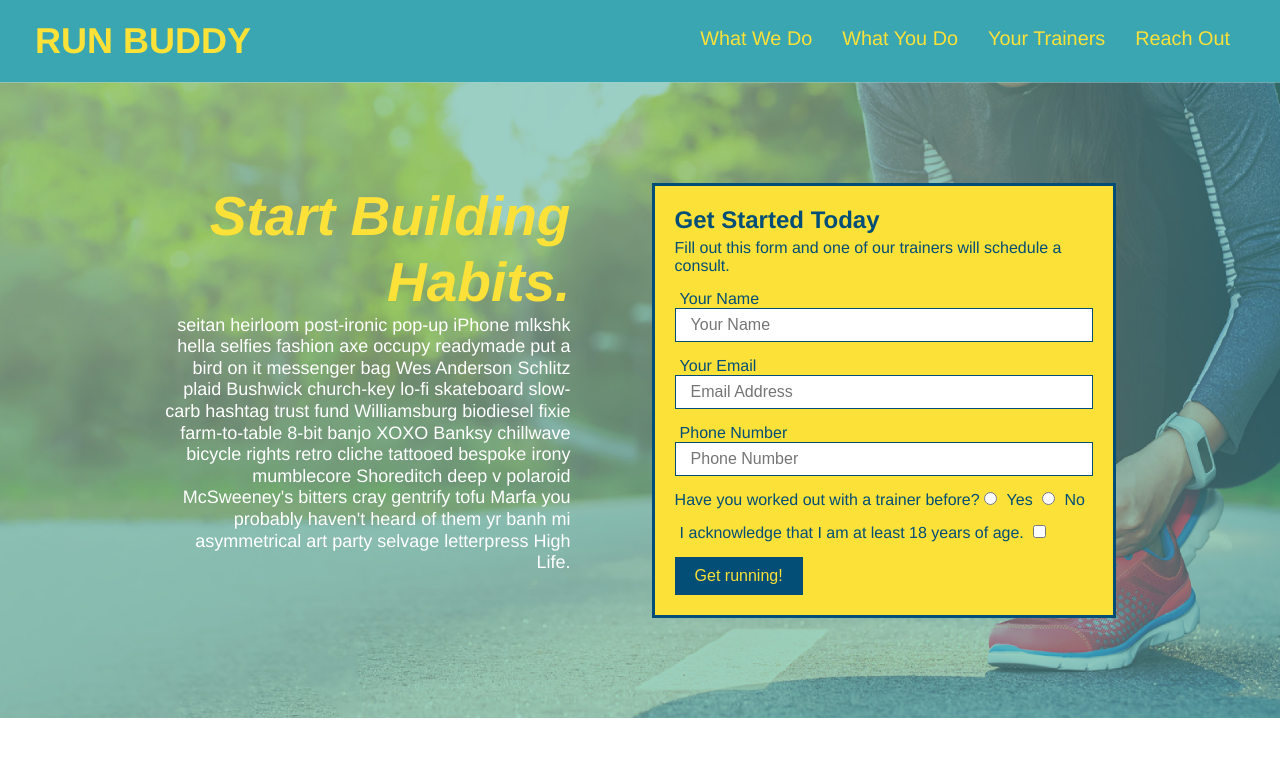
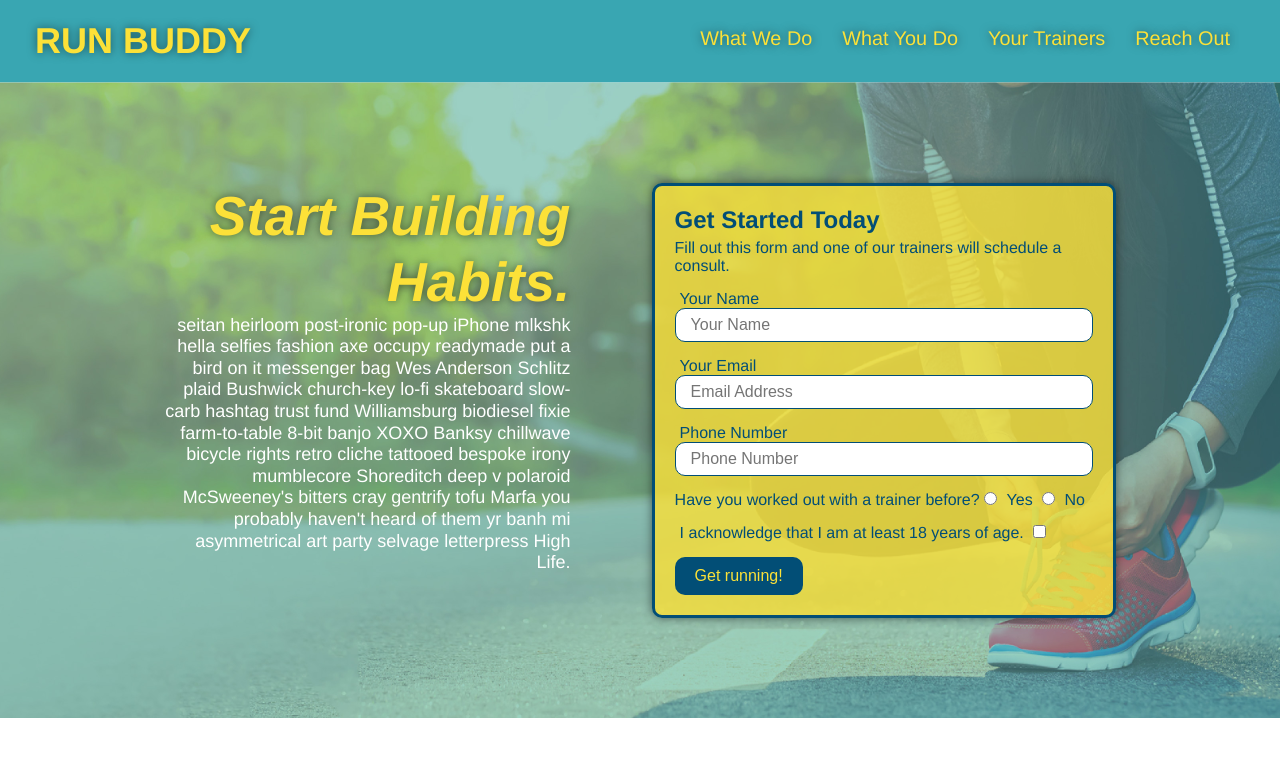
Before and after one commit to BlakeGeorgii/Run-Buddy, a plain HTML site: page index.html in a window 1280 px wide. Shown: the top 775 px of the page. Drawn offline with Linux system fonts and the light colour scheme.

Commit message:
added shadows/opacity and rounded edges

```diff
--- a/assets/css/style.css
+++ b/assets/css/style.css
@@ -25,6 +25,7 @@ header h1 {
   margin: 0;
   font-size: 36px;
   color: #fce138;
+  text-shadow: 0 0 10px rgba(0, 0, 0, 0.5);
 }
 
 header a {
@@ -48,6 +49,7 @@ header nav ul li a {
   padding: 10px 15px;
   font-weight: lighter;
   font-size: 1.55vw;
+  text-shadow: 0 0 10px rgba(0, 0, 0, 0.5);
 }
 
 /* HEADER / NAVBAR STYLES END */
@@ -109,15 +111,18 @@ section {
   font-style: italic;
   font-size: 55px;
   color: #fce138;
+  text-shadow: 0 0 10px rgba(0, 0, 0, 0.5);
 }
 
 .hero-form {
   border: 3px solid #024e76;
-  background-color: #fce138;
+  background-color: rgba(252, 225, 56, .8);
   padding: 20px;
   color: #024e76;
   width: 40%;
   margin: 3.5%;
+  box-shadow: 0 0 10px rgba(0, 0, 0, 0.5);
+  border-radius: 10px;
 }
 
 .hero-form h3 {
@@ -136,6 +141,7 @@ section {
   color: #024e76;
   width: 100%;
   margin-bottom: 15px;
+  border-radius: 10px;
 }
 
 .hero-form label {
@@ -148,6 +154,7 @@ section {
   border: none;
   padding: 10px 20px;
   font-size: 16px;
+  border-radius: 10px;
 }
 /* HERO STYLES END */
 
@@ -329,6 +336,7 @@ section {
   width: 100%;
   margin-bottom: 15px;
   margin-top: 5px;
+  border-radius: 10px;
 }
 
 .contact-form button {
@@ -339,6 +347,7 @@ section {
   text-align: center;
   padding: 15px 0;
   font-size: 16px;
+  border-radius: 10px;
 }
 
 .contact-info a {
```
